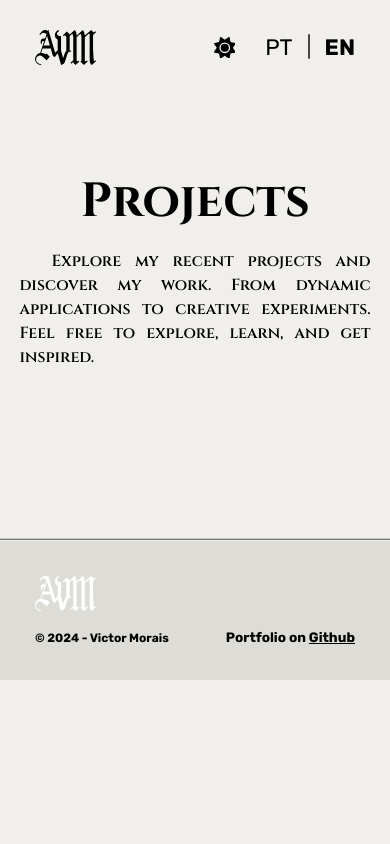
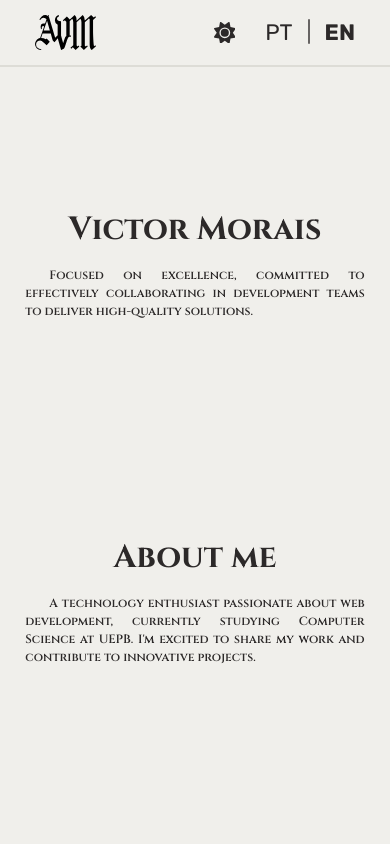
Before and after one commit to avictormorais/portfolio, a React (Vite) app: page / in a window 390 px wide. Shown: the top 844 px of the page. Built offline with nearby package versions, Linux system fonts and the light colour scheme.

Commit message:
General corrections, media query, changing colors, new texts, reformuling footer and navbar.

```diff
--- a/src/components/PrincipalSection.jsx
+++ b/src/components/PrincipalSection.jsx
@@ -4,6 +4,11 @@ import styled from "styled-components";
 const StyledTitle = styled.h1`
   font-family: var(--content-font);
   font-size: 3em;
+  text-align: center;
+
+  @media screen and (max-width: 700px) {
+    font-size: 2em;
+  }
 `
 
 const StyledP = styled.p`
@@ -14,15 +19,17 @@ const StyledP = styled.p`
   font-weight: 600;
   line-height: 1.5em;
   text-indent: 2em;
+  font-size: .9em;
 
   @media screen and (max-width: 1150px) {
     max-width: 70%;
   }
   @media screen and (max-width: 700px) {
     max-width: 80%;
+    font-size: .75em;
   }
   @media screen and (max-width: 500px) {
-    max-width: 90%;
+    max-width: 87%;
   }
 `
 
--- a/src/components/layouts/Footer.jsx
+++ b/src/components/layouts/Footer.jsx
@@ -13,13 +13,7 @@ const StyledFooter = styled.footer`
   width: 100vw;
   padding-block: 35px;
   padding-inline: 35px;
-`
-
-const StyledRh = styled.hr`
-  width: 100vw;
-  height: 1px;
-  background-color: var(--primary-text-color);
-  opacity: .5;
+  border-top: 2px solid var(--secondary-text-color);
 `
 
 const StyledDiv = styled.div`
@@ -53,8 +47,6 @@ function Footer(){
   const { t } = useTranslation();
 
   return(
-    <>
-    <StyledRh/>
     <StyledFooter>
       <StyledDiv>
         {localStorage.getItem('theme') == 'light' ? (
@@ -66,7 +58,6 @@ function Footer(){
       </StyledDiv>
       <StyledOnGithub>{t('on-github')} <StyledGithub target="_blank" href="https://github.com/avictormorais/portfolio">Github</StyledGithub></StyledOnGithub>
     </StyledFooter>
-    </>
   )
 
 }
--- a/src/components/layouts/NavBar.jsx
+++ b/src/components/layouts/NavBar.jsx
@@ -14,6 +14,11 @@ const StyledNav = styled.nav`
   width: 100vw;
   position: fixed;
   top: 0;
+  border-bottom: 2px solid var(--secondary-color);
+
+  @media screen and (max-width: 700px) {
+    padding-block: 15px;
+  }
 `
 
 const StyledImg = styled.img`
--- a/src/components/layouts/Navigator.jsx
+++ b/src/components/layouts/Navigator.jsx
@@ -14,7 +14,7 @@ const StyledNavigator = styled.nav`
   padding-inline: 10px;
   border-radius: 10px;
 
-  @media screen and (max-width: 700px) {
+  @media screen and (max-width: 900px) {
     display: none;
   }
 `;
--- a/src/index.css
+++ b/src/index.css
@@ -14,7 +14,7 @@
   --primary-color: #f0efeb;
   --secondary-color: #dddcd6;
   --accent-color: #000000;
-  --primary-text-color: black;
+  --primary-text-color: #2c2929;
   --secondary-text-color: white;
   --padding-inline-layout: 70px;
   --content-font: 'Cinzel', serif;
--- a/src/locales/en.json
+++ b/src/locales/en.json
@@ -3,9 +3,14 @@
   "title-error": "Error",
   "label-error": "Something went wrong.",
   "label-soon": "Coming soon...",
+  "label-me": "Victor Morais",
+  "text-me": "Focused on excellence, committed to effectively collaborating in development teams to deliver high-quality solutions.",
   "label-about-me": "About me",
+  "text-about-me": "A passionate technology enthusiast with a focus on web development. Currently pursuing a degree in Computer Science at UEPB, with practical experience in web projects. My goal is to create impactful and functional digital experiences that captivate users. I'm excited to share my work and contribute to innovative projects.",
+  "text-about-me-short": "A technology enthusiast passionate about web development, currently studying Computer Science at UEPB. I'm excited to share my work and contribute to innovative projects.",
   "label-projects": "Projects",
-  "text-projects": "Explore my recent projects and discover my work. From dynamic applications to creative experiments. Feel free to explore, learn, and get inspired.",
+  "text-projects": "Explore my recent projects and discover my work. From dynamic web applications to creative experiments, each project reflects my commitment to quality and innovation. Feel free to explore, learn, and get inspired.",
+  "text-projects-short": "Explore my recent projects and discover my work. From dynamic applications to creative experiments. Feel free to explore, learn, and get inspired.",
   "label-skills": "Skills",
   "label-contact": "Contact"
 }
--- a/src/locales/pt.json
+++ b/src/locales/pt.json
@@ -3,9 +3,14 @@
   "title-error": "Erro",
   "label-error": "Algo errado aconteceu.",
   "label-soon": "Em breve..",
+  "label-me": "Victor Morais",
+  "text-me": "Com foco na excelência, comprometido em colaborar efetivamente em equipes de desenvolvimento para oferecer soluções de alta qualidade.",
   "label-about-me": "Sobre mim",
+  "text-about-me": "Um entusiasta da tecnologia apaixonado por desenvolvimento web. Em formação em Ciência da Computação pela UEPB, com experiência prática em projetos de web. Meu objetivo é criar experiências digitais impactantes e funcionais que cativem os usuários. Estou animado para compartilhar meu trabalho e contribuir para projetos inovadores.",
+  "text-about-me-short": "Um entusiasta da tecnologia apaixonado por desenvolvimento web, atualmente cursando Ciência da Computação na UEPB. Estou entusiasmado para compartilhar meu trabalho e contribuir para projetos inovadores.",
   "label-projects": "Projetos",
-  "text-projects": "Explore meus projetos recentes e descubra meu trabalho. Desde aplicações dinâmicas até experimentos criativos. Fique à vontade para explorar, aprender e se inspirar.",
+  "text-projects": "Explore meus projetos recentes e descubra meu trabalho. Desde aplicações web dinâmicas até experimentos criativos, cada projeto reflete meu compromisso com a qualidade e a inovação. Fique à vontade para explorar, aprender e se inspirar.",
+  "text-projects-short": "Explore meus projetos recentes e descubra meu trabalho. Desde aplicações dinâmicas até experimentos criativos. Fique à vontade para explorar, aprender e se inspirar.",
   "label-skills": "Habilidades",
   "label-contact": "Contato"
 }
--- a/src/pages/Home.jsx
+++ b/src/pages/Home.jsx
@@ -1,26 +1,52 @@
-import React from "react";
+import React, { useEffect, useState } from "react";
 import { useTranslation } from 'react-i18next';
 import styled from "styled-components";
 import PrincipalSection from "../components/PrincipalSection";
 
 const StyledMainDiv = styled.div`
-  margin-bottom: 20vh;
-  margin-top: 20vh;
+  height: 60vh;
+  width: 100vw;
   display: flex;
   justify-content: center;
   align-items: center;
   flex-direction: column;
+  min-height: 250px;
+
+  @media screen and (max-width: 700px) {
+    height: 40vh;
+  }
 `
 
 function Home(){
   const { t } = useTranslation();
+  const [isMobile, setIsMobile] = useState(window.innerWidth < 700);
 
-  return(
-    <StyledMainDiv>
-      <PrincipalSection title={t('label-projects')} text={t('text-projects')}/>
-    </StyledMainDiv>
-  )
+  useEffect(() => {
+    const handleResize = () => {
+      setIsMobile(window.innerWidth < 700);
+    };
 
+    window.addEventListener("resize", handleResize);
+    return () => {
+      window.removeEventListener("resize", handleResize);
+    };
+  }, []);
+
+  return (
+    <>
+      <span style={{ marginTop: '95px' }}></span>
+      <StyledMainDiv>
+        <PrincipalSection title={t('label-me')} text={t('text-me')} />
+      </StyledMainDiv>
+      <StyledMainDiv>
+        <PrincipalSection title={t('label-about-me')} text={isMobile ? t('text-about-me-short') : t('text-about-me')} />
+      </StyledMainDiv>
+      <StyledMainDiv>
+        <PrincipalSection title={t('label-projects')} text={isMobile ? t('text-projects-short') : t('text-projects')} />
+      </StyledMainDiv>
+      <span style={{ marginTop: '95px' }}></span>
+    </>
+  );
 }
 
 export default Home;
```
